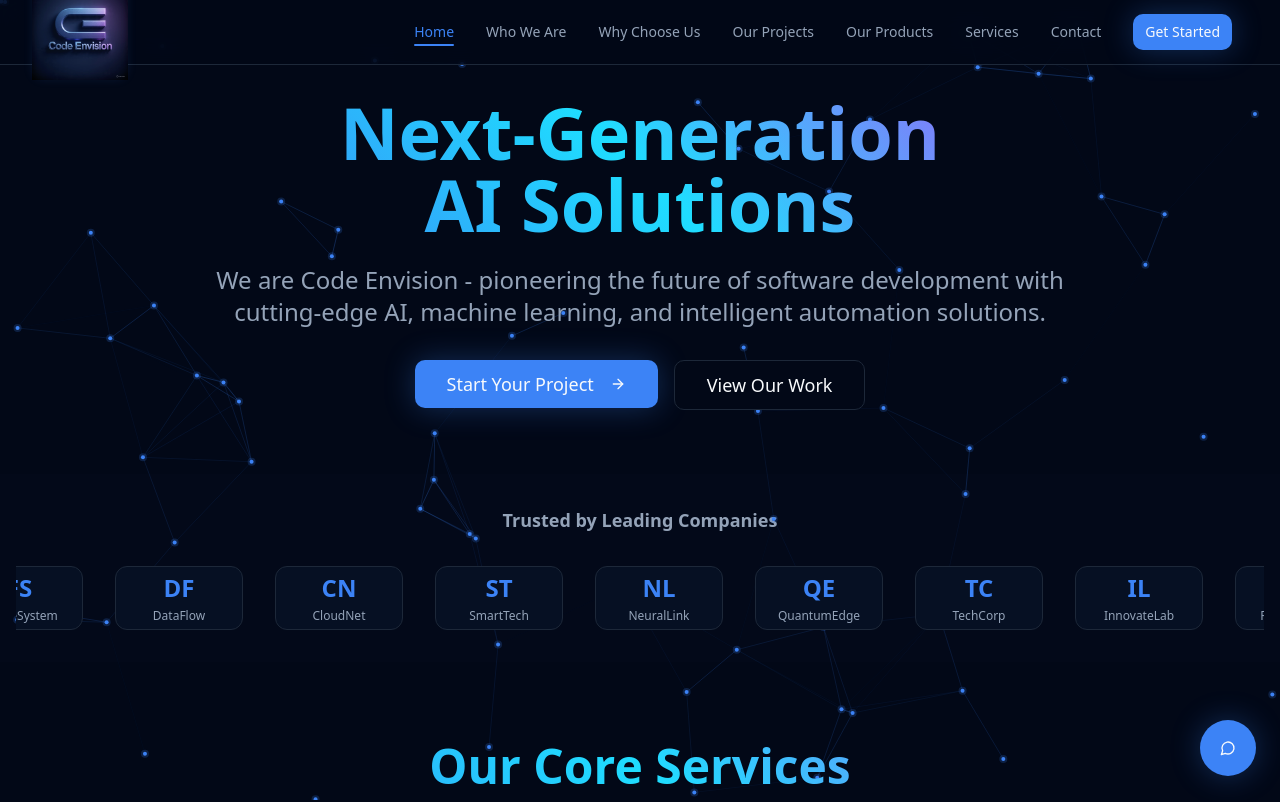
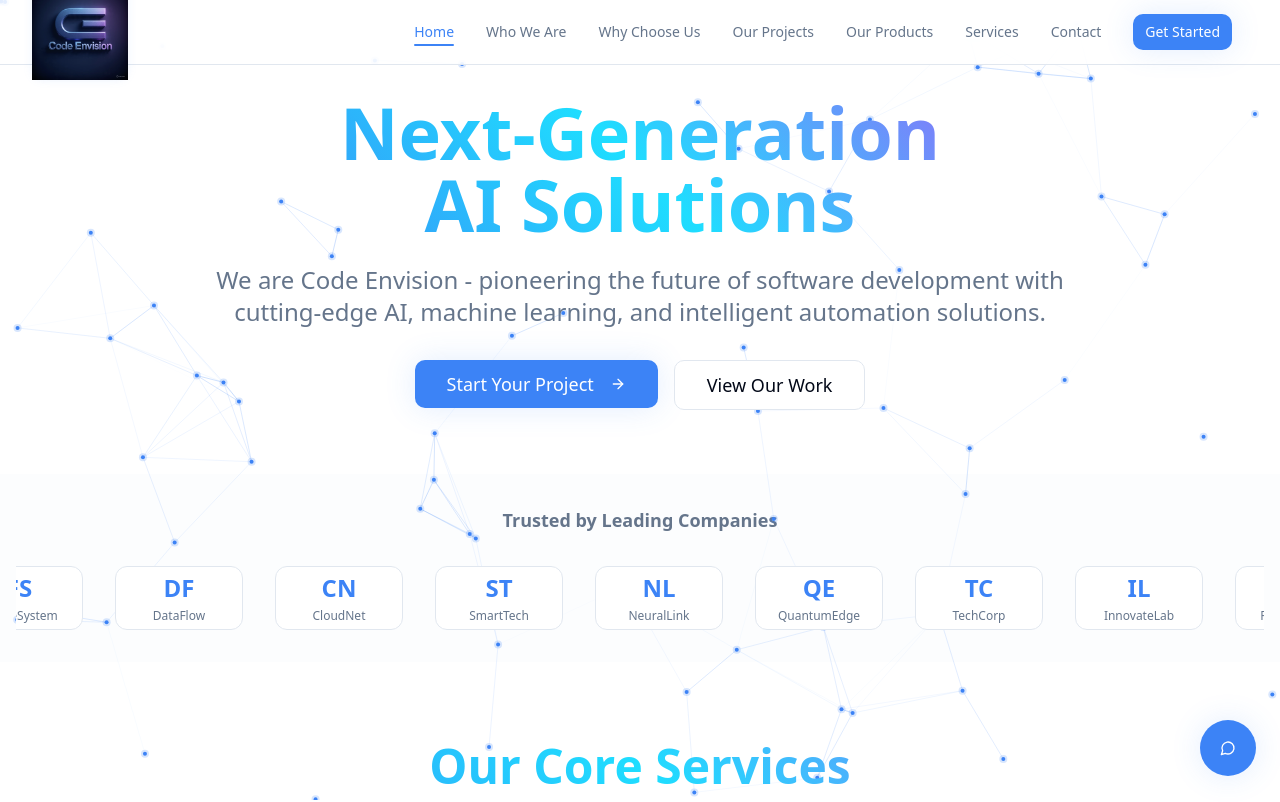
Before and after one commit to Hamid-GenAI-Eng/code-envision-nexus, a React (Vite) app: page / in a window 1280 px wide. Shown: the top 802 px of the page. Built offline with nearby package versions, Linux system fonts and the light colour scheme.

Commit message:
Update color scheme to light mode
Update the website's color scheme from dark mode to light mode, ensuring a professional and consistent look across all pages. This change affects the overall theme and visual presentation of the site.

```diff
--- a/src/index.css
+++ b/src/index.css
@@ -7,41 +7,41 @@
 @layer base {
   :root {
     /* Core Background & Foreground */
-    --background: 222 84% 4.9%;
-    --foreground: 210 40% 98%;
+    --background: 0 0% 100%;
+    --foreground: 222 84% 4.9%;
 
     /* Card Components */
-    --card: 220 71% 8%;
-    --card-foreground: 210 40% 98%;
+    --card: 0 0% 100%;
+    --card-foreground: 222 84% 4.9%;
 
     /* Popover Components */
-    --popover: 220 71% 8%;
-    --popover-foreground: 210 40% 98%;
+    --popover: 0 0% 100%;
+    --popover-foreground: 222 84% 4.9%;
 
-    /* Primary Brand Colors - Electric Blue */
+    /* Primary Brand Colors - Professional Blue */
     --primary: 217 91% 60%;
-    --primary-foreground: 210 40% 98%;
+    --primary-foreground: 0 0% 100%;
     --primary-glow: 217 91% 70%;
 
-    /* Secondary - Deep Tech Blue */
-    --secondary: 220 71% 8%;
-    --secondary-foreground: 210 40% 98%;
+    /* Secondary - Light Gray */
+    --secondary: 210 40% 96%;
+    --secondary-foreground: 222 84% 4.9%;
 
     /* Muted Elements */
-    --muted: 217 32% 17%;
-    --muted-foreground: 215 20% 65%;
+    --muted: 210 40% 96%;
+    --muted-foreground: 215 16% 47%;
 
-    /* Accent - Cyan Tech */
+    /* Accent - Professional Cyan */
     --accent: 189 100% 56%;
-    --accent-foreground: 220 71% 8%;
+    --accent-foreground: 0 0% 100%;
 
     /* Destructive */
     --destructive: 0 84% 60%;
-    --destructive-foreground: 210 40% 98%;
+    --destructive-foreground: 0 0% 100%;
 
     /* UI Elements */
-    --border: 217 32% 17%;
-    --input: 217 32% 17%;
+    --border: 214 32% 91%;
+    --input: 214 32% 91%;
     --ring: 217 91% 60%;
 
     /* Neural Network Colors */
@@ -50,14 +50,14 @@
     --neural-tertiary: 271 91% 65%;
 
     /* Gradients */
-    --gradient-hero: linear-gradient(135deg, hsl(217 91% 60% / 0.2), hsl(189 100% 56% / 0.1));
+    --gradient-hero: linear-gradient(135deg, hsl(217 91% 60% / 0.1), hsl(189 100% 56% / 0.05));
     --gradient-neural: linear-gradient(45deg, hsl(217 91% 60%), hsl(189 100% 56%), hsl(271 91% 65%));
-    --gradient-card: linear-gradient(145deg, hsl(220 71% 8% / 0.8), hsl(217 32% 17% / 0.4));
+    --gradient-card: linear-gradient(145deg, hsl(0 0% 100% / 0.9), hsl(210 40% 96% / 0.5));
 
     /* Shadows & Effects */
-    --shadow-neural: 0 0 30px hsl(217 91% 60% / 0.3);
-    --shadow-glow: 0 10px 40px hsl(217 91% 60% / 0.2);
-    --shadow-card: 0 8px 32px hsl(220 71% 8% / 0.8);
+    --shadow-neural: 0 0 30px hsl(217 91% 60% / 0.15);
+    --shadow-glow: 0 10px 40px hsl(217 91% 60% / 0.1);
+    --shadow-card: 0 8px 32px hsl(217 91% 60% / 0.1);
 
     /* Animations */
     --transition-smooth: all 0.3s cubic-bezier(0.4, 0, 0.2, 1);
```
